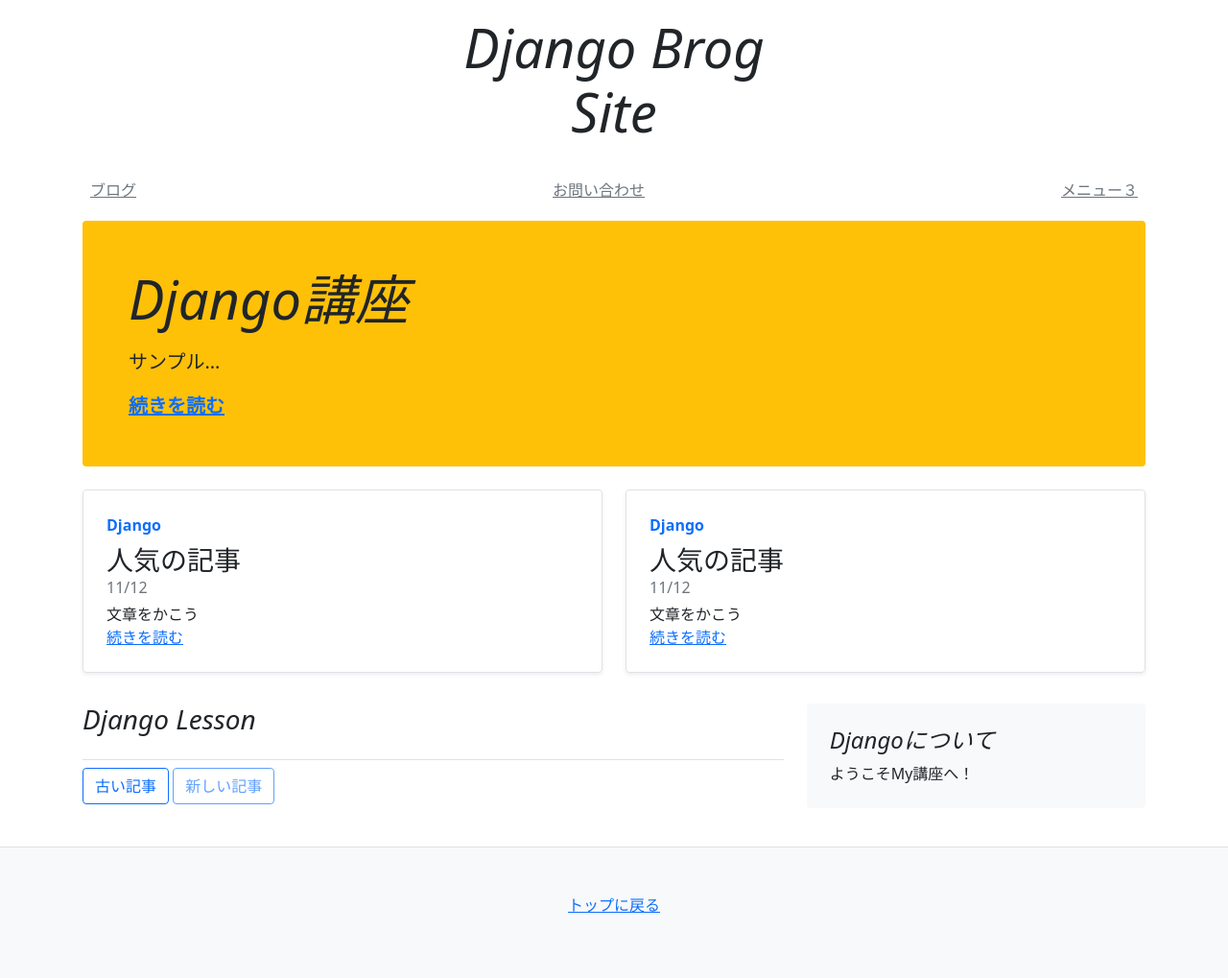
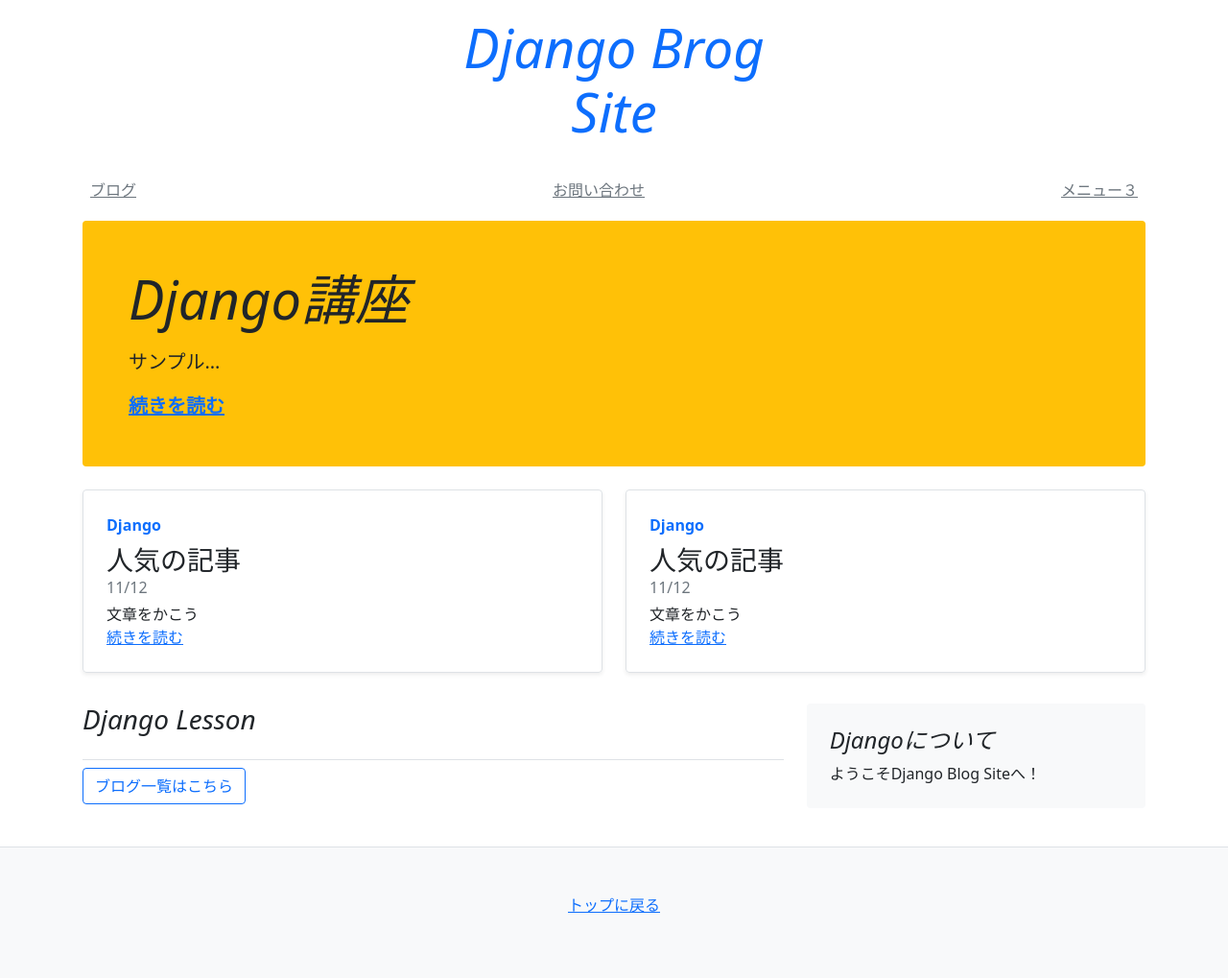
Before and after one commit to Ko-s-y/Django_brog_site, a Django app: page / in a window 1280 px wide. Shown: the whole page at 96% size. Run offline with Django 4.2, Linux system fonts and the light colour scheme; data that the repository does not hold is empty; some libraries are stand-ins or nearby versions.

Commit message:
add, set: common sidebar

```diff
--- a/mysite/views.py
+++ b/mysite/views.py
@@ -4,7 +4,7 @@ from blog.models import Article
 
 # Create your views here.
 def index(request):
-    articles = Article.objects.all()
+    articles = Article.objects.all()[:3]
     context = {
         'title': 'Django Brog Site',
         'articles': articles,
--- a/templates/mysite/index.html
+++ b/templates/mysite/index.html
@@ -59,16 +59,12 @@
       {% endfor %}
 
       <nav class="blog-pagination">
-        <a class="btn btn-outline-primary" href="#">古い記事</a>
-        <a class="btn btn-outline-primary disabled" href="#">新しい記事</a>
+        <a class="btn btn-outline-primary" href="/blog/">ブログ一覧はこちら</a>
       </nav>
     </div>
-    <aside class="col-md-4">
-      <div class="p-4 mb-3 bg-light rounded">
-        <h4 class="font-italic">Djangoについて</h4>
-        <p class="mb-0">ようこそMy講座へ！</p>
-      </div>
-    </aside>
+
+    {% include 'mysite/snippets/sidebar.html' %}
+
   </div>
 </main>
 
--- a/templates/mysite/snippets/header.html
+++ b/templates/mysite/snippets/header.html
@@ -2,14 +2,14 @@
   <header class="py-3">
     <div class="row flex-nowrap justify-content-center align-item-center">
       <div class="col-4 text-center">
-        <h1 class="display-4 font-italic">Django Brog Site</h1>
+        <h1 class="display-4 font-italic"><a href="/" class="text-decoration-none">Django Brog Site</a></h1>
       </div>
     </div>
   </header>
 
   <div class="py-1 mb-2">
     <nav class="nav d-flex justify-content-between">
-      <a class="p-2 link-secondary" href="#">ブログ</a>
+      <a class="p-2 link-secondary" href="/blog/">ブログ</a>
       <a class="p-2 link-secondary" href="#">お問い合わせ</a>
       <a class="p-2 link-secondary" href="#">メニュー３</a>
     </nav>
--- /dev/null
+++ b/templates/mysite/snippets/sidebar.html
@@ -0,0 +1,6 @@
+<aside class="col-md-4">
+  <div class="p-4 mb-3 bg-light rounded">
+    <h4 class="font-italic">Djangoについて</h4>
+    <p class="mb-0">ようこそDjango Blog Siteへ！</p>
+  </div>
+</aside>
```
Also changed, not shown: templates/blog/blogs.html (+3 -6 lines).
